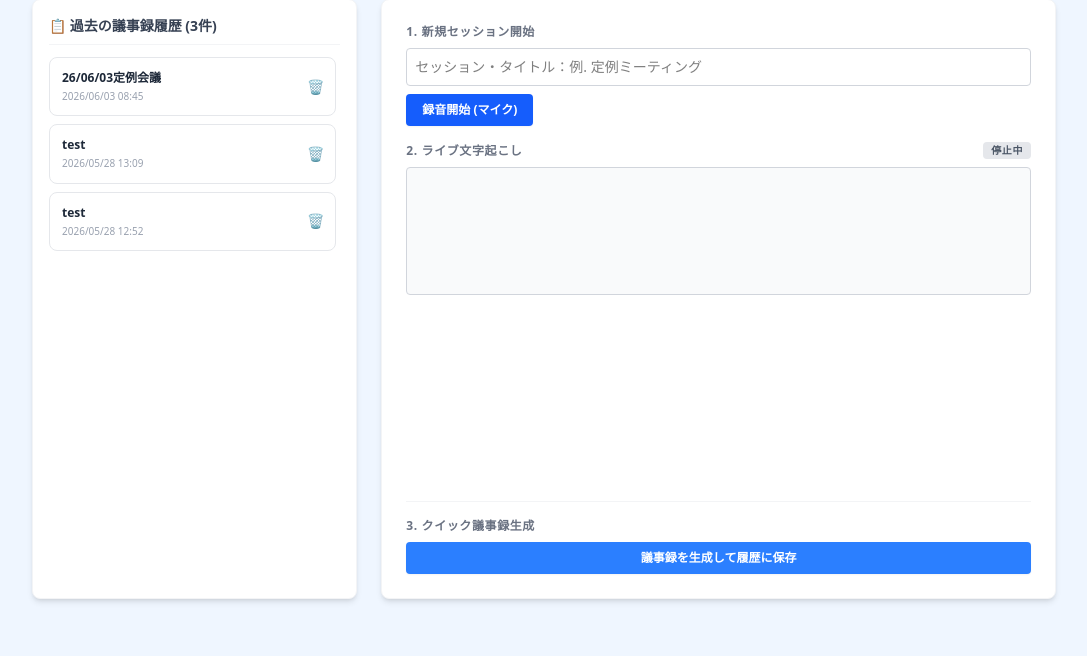
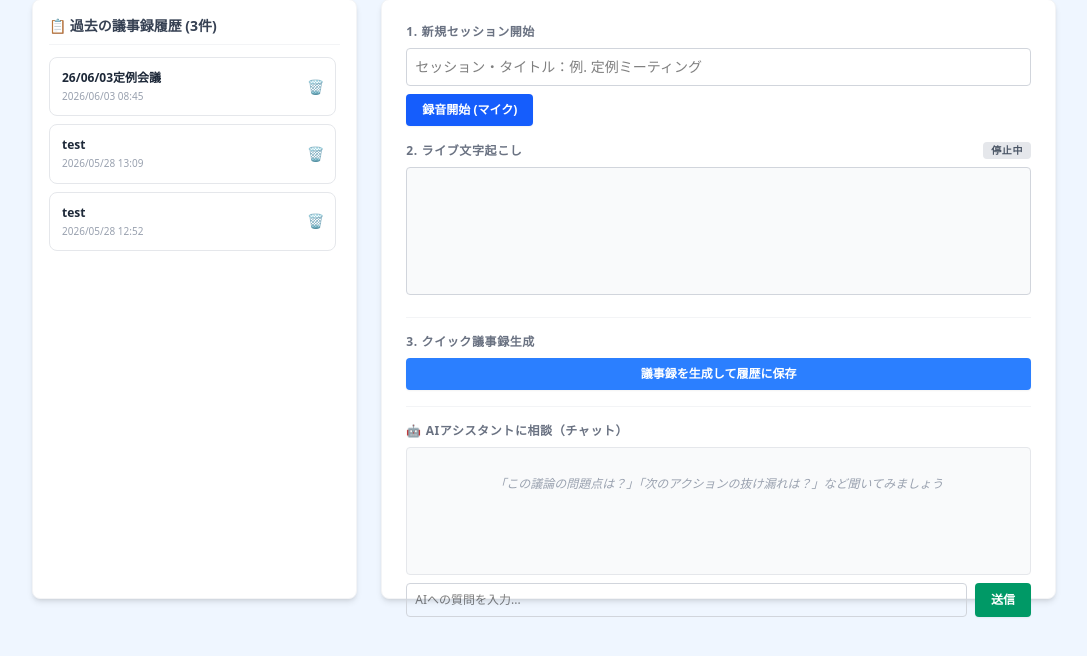
Before and after one commit to katsutoku/minutes-app, a Flask app: page / in a window 1280 px wide. Shown: the part 113-769 px from the top of the page, without its empty margins (96-1183 px from the left). Run offline with Flask 3, Linux system fonts and the light colour scheme; a user stored in the database is signed in.

Commit message:
Added AI advice chat function.

```diff
--- a/app.py
+++ b/app.py
@@ -178,5 +178,47 @@ with app.app_context():
         db.session.add(demo_user)
         db.session.commit()
 
+
+# ----------------------------------------------------
+#  ルーティング（AIアドバイザーチャット：ログイン必須）
+# ----------------------------------------------------
+@app.route("/api/chat", methods=["POST"])
+@login_required
+def ai_chat():
+    data = request.json
+    user_message = data.get("message", "")  # ユーザーからの質問
+    transcript = data.get("transcript", "")  # 現在の文字起こし本文
+
+    if not user_message:
+        return jsonify({"error": "メッセージが空です"}), 400
+
+    # 文字起こしが空の場合のコンテキスト分岐処理
+    context_info = (
+        f"現在の会議の文字起こし内容:\n{transcript}"
+        if transcript
+        else "現在、会議の文字起こしデータはありません。一般的なビジネスアドバイスを行ってください。"
+    )
+
+    try:
+        # Gemini 2.5 Flash に文脈付きでアドバイスを要請
+        response = client.models.generate_content(
+            model="gemini-2.5-flash",
+            contents=f"{context_info}\n\nユーザーからの質問: {user_message}",
+            config=genai.types.GenerateContentConfig(
+                system_instruction=(
+                    "あなたは優秀な経営コンサルタント兼ファシリテーターです。"
+                    "提供された会議の文字起こし文脈をベースに、客観的な議事分析、"
+                    "論点の矛盾点の指摘、あるいは今後の具体的なアクションプランのアドバイスを、"
+                    "簡潔かつ建設的に回答してください。"
+                ),
+                temperature=0.7,
+            ),
+        )
+        return jsonify({"reply": response.text})
+
+    except Exception as e:
+        return jsonify({"error": str(e)}), 500
+
+
 if __name__ == "__main__":
     app.run(debug=True)
--- a/static/js/main.js
+++ b/static/js/main.js
@@ -163,3 +163,75 @@ async function deleteMinute(minuteId) {
         alert('削除通信中にエラーが発生しました。');
     }
 }
+
+//  AIチャット機能の制御ロジック
+const chatBox = document.getElementById('chatBox');
+const chatInput = document.getElementById('chatInput');
+const chatSendBtn = document.getElementById('chatSendBtn');
+
+chatSendBtn.addEventListener('click', async () => {
+    const message = chatInput.value.trim();
+    const transcript = transcriptArea.value.trim(); //  現在の文字起こしを取得
+
+    if (!message) return;
+
+    // ユーザーのメッセージを画面に即時追加
+    appendChatMessage('user', message);
+    chatInput.value = ''; // 入力欄をクリア
+
+    // ローディング表示
+    const loadingId = appendChatMessage('ai', '思考中...');
+
+    try {
+        const response = await fetch('/api/chat', {
+            method: 'POST',
+            headers: { 'Content-Type': 'application/json' },
+            body: JSON.stringify({ message: message, transcript: transcript })
+        });
+
+        const data = await response.json();
+
+        // ローディングメッセージを消去
+        document.getElementById(loadingId).remove();
+
+        if (response.ok) {
+            appendChatMessage('ai', data.reply);
+        } else {
+            appendChatMessage('ai', 'エラーが発生しました: ' + data.error);
+        }
+    } catch (error) {
+        document.getElementById(loadingId).remove();
+        appendChatMessage('ai', '通信エラーが発生しました。');
+    }
+});
+
+// エンターキーでも送信できるように設定
+chatInput.addEventListener('keypress', (e) => {
+    if (e.key === 'Enter') chatSendBtn.click();
+});
+
+// チャット画面にメッセージ要素を追加する共通関数
+function appendChatMessage(sender, text) {
+    // 初回の案内文があれば消去
+    if (chatBox.querySelector('.italic')) {
+        chatBox.innerHTML = '';
+    }
+
+    const msgDiv = document.createElement('div');
+    const uniqueId = 'msg-' + Date.now();
+    msgDiv.id = uniqueId;
+    msgDiv.className = 'p-2 rounded max-w-[85%] text-xs leading-relaxed whitespace-pre-wrap ';
+
+    if (sender === 'user') {
+        msgDiv.className += 'bg-blue-100 text-blue-900 ml-auto text-right';
+        msgDiv.textContent = text;
+    } else {
+        msgDiv.className += 'bg-white border border-gray-200 text-gray-800';
+        msgDiv.textContent = text;
+    }
+
+    chatBox.appendChild(msgDiv);
+    chatBox.scrollTop = chatBox.scrollHeight; // 常に下部へスクロール
+
+    return uniqueId; // ローディング消去用にIDを返す
+}
--- a/templates/index.html
+++ b/templates/index.html
@@ -112,6 +112,28 @@
                     <!-- 生成結果 -->
                 </div>
             </section>
+
+            <!--  AIミーティングアシスタント（チャット機能） -->
+            <section class="border-t border-gray-100 pt-4 mt-4">
+                <h2 class="text-xs font-bold text-gray-500 uppercase tracking-wider mb-2">🤖 AIアシスタントに相談（チャット）</h2>
+
+                <!-- チャット履歴表示窓 -->
+                <div id="chatBox"
+                    class="w-full h-32 p-3 border border-gray-200 bg-gray-50 rounded text-xs overflow-y-auto space-y-2 mb-2">
+                    <div class="text-gray-400 text-center pt-4 italic">「この議論の問題点は？」「次のアクションの抜け漏れは？」など聞いてみましょう</div>
+                </div>
+
+                <!-- チャット入力欄 -->
+                <div class="flex gap-2">
+                    <input type="text" id="chatInput" placeholder="AIへの質問を入力..."
+                        class="flex-1 p-2 border border-gray-300 rounded text-xs focus:outline-blue-500">
+                    <button id="chatSendBtn"
+                        class="bg-emerald-600 hover:bg-emerald-700 text-white font-bold py-2 px-4 rounded text-xs transition shadow-xs">
+                        送信
+                    </button>
+                </div>
+            </section>
+
         </div>
     </main>
 
```
